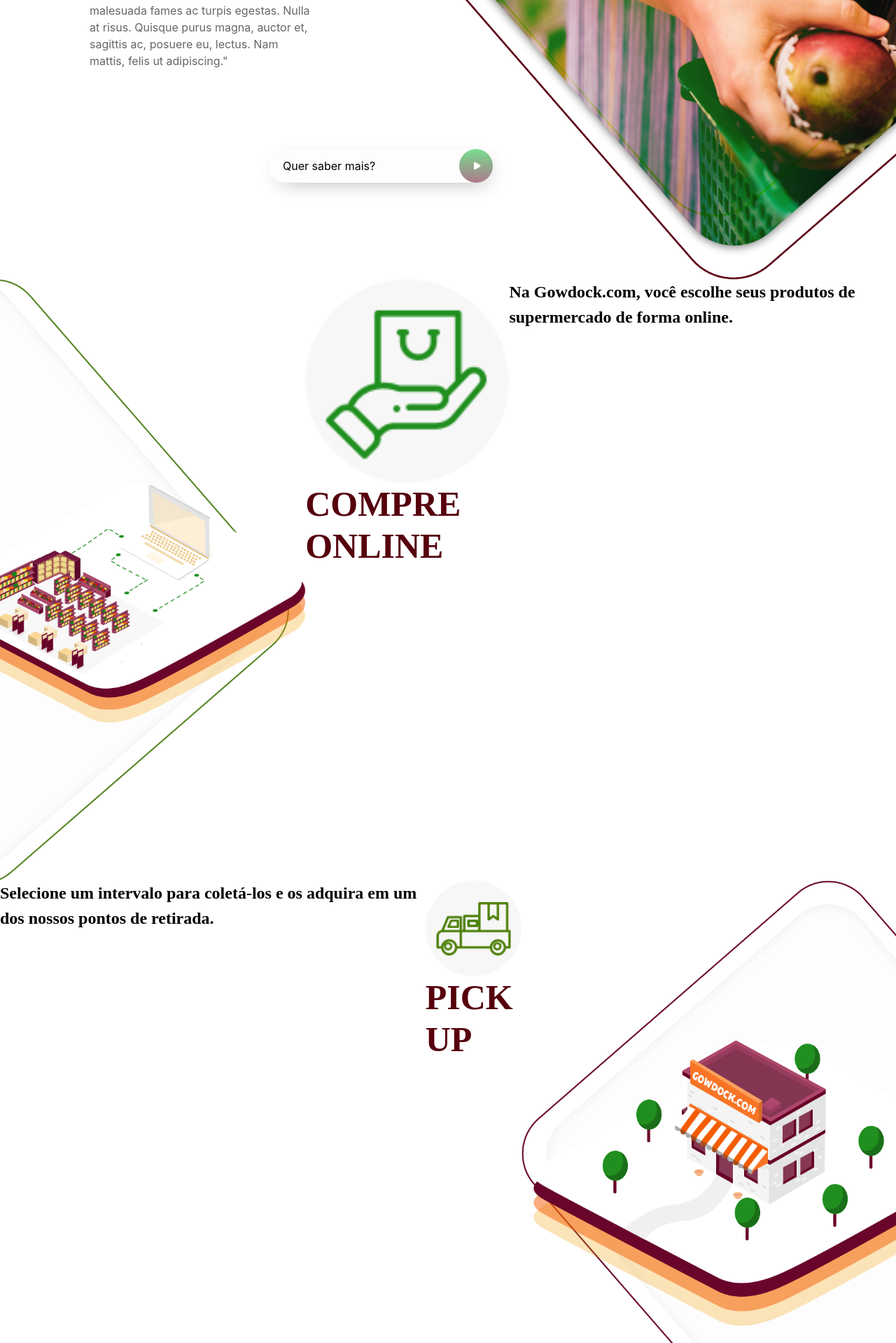
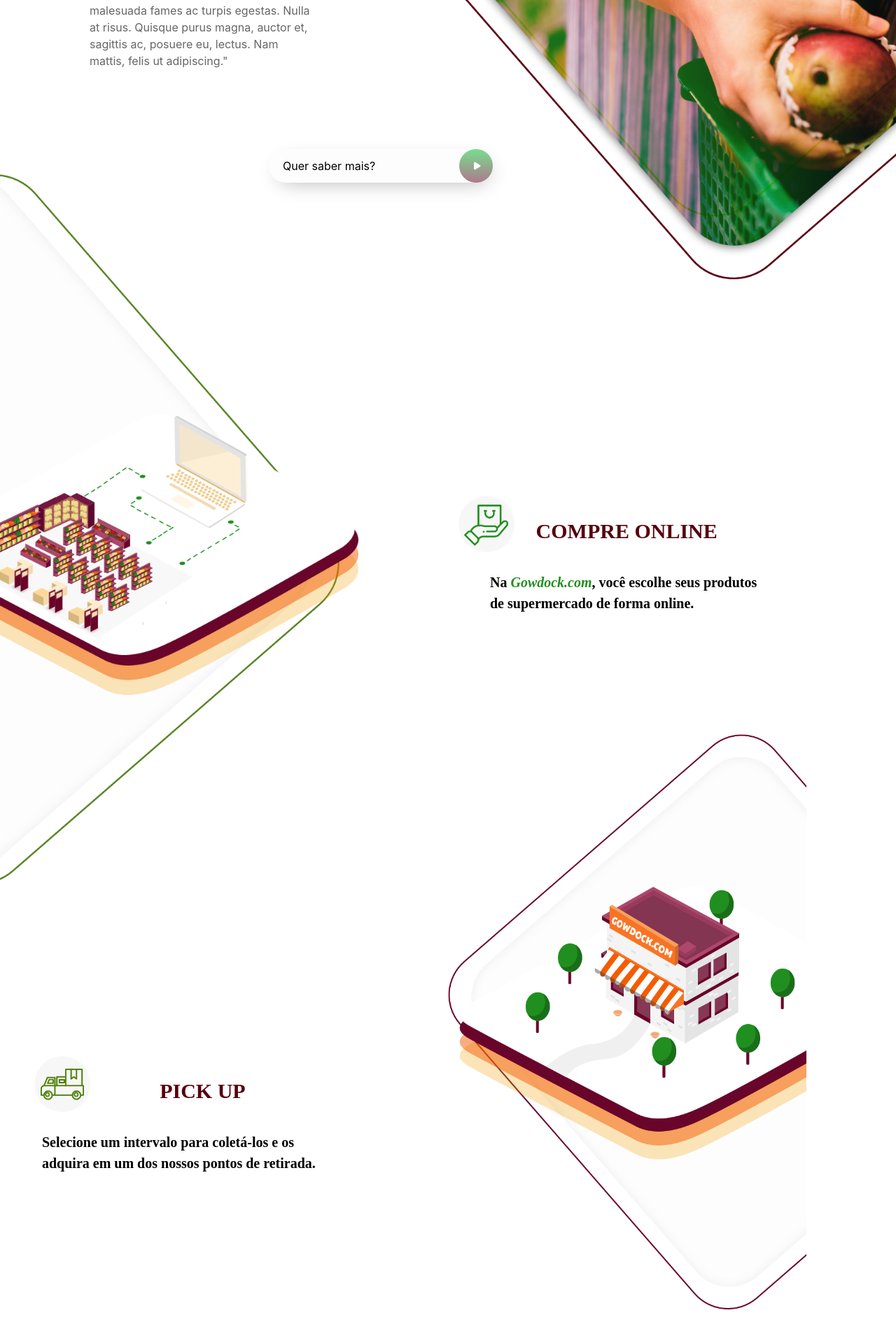
Before and after one commit to pauloandre23/gowdock-landing, a Django app: page / in a window 1280 px wide. Shown: the part 459-2378 px from the top of the page at 70% size. Run offline with Django 3.2, Linux system fonts and the light colour scheme; some libraries are stand-ins or nearby versions.

Commit message:
finished desktop

```diff
--- a/landing_page/static/css/main.css
+++ b/landing_page/static/css/main.css
@@ -51,6 +51,7 @@
     left: 30vw;
     bottom: 10vh;
 
+    cursor: pointer;
 }
 
 .call-to-action__text {
@@ -99,37 +100,47 @@
 
     width: 100%;
 }
+/* css das seções */
 
-.containerA3  {
-    display: flex;
-    flex-direction: row-reverse;
+.sectionCommon {
+    display: inline-flex;
+    flex-direction: row;
     flex-wrap: nowrap;
+    justify-content: space-between;
+    width: 100%;
+    height: 100vh;
 }
 
-
-.sectionTextA3 img{
-    float: right;
-    width: 100%;
+.imageSide {
+    width: 50%;
+    margin-top: -150px;
 }
 
-
-.imagemA3 {
-    width: 100%;
-    height: 100%;
+.imagemS2 {
+    width: 80%;
+}
+.textSide {
+    width: 50%;
+    display: flex;
+    flex-direction: column;
+    justify-content: center;
 }
 
-.containerA2  {
-    display: flex;
-    flex-direction: row;
-    flex-wrap: nowrap;
+.textSide > p > em {
+    color: #208F1F;
 }
 
+.title_right {
+    display: flex;
+    width: 400px;
+    justify-content: space-around;
+    align-items: center;
+}
 
-.sectionTextA2 img{
-    float: left;
-
-    width: 100%;
+.title_right > img {
+    height: 80px;
 }
+/* fim do css das seções */
 
 .footer {
     display: flex;
@@ -155,7 +166,7 @@
 }
 
   .headerA2 {
-    font-size: 50px;
+    font-size: 30px;
     font-family: Circular Std;
     font-weight: bold;
     color: #56000D;
@@ -168,11 +179,13 @@
     color: #56000D;
 }
 
-  .textA2 {
-    font-size: 24px;
+  .text__sections {
+    font-size: 20px;
     font-family: Circular Std;
     font-weight: bold;
     color: #000000;
+    width: 400px;
+    margin-left: 60px;
 }
 
   .textA3 {
--- a/landing_page/templates/index.html
+++ b/landing_page/templates/index.html
@@ -50,25 +50,17 @@
                   <p class="contact-form__desc"> Nós avisaremos quando estiver pronto! </p>
                 </div>
 
-                <div class="contact-form__content">
-                  <form>
 
+                <form action="/" method="post"  class="contact-form__content">
+                    {% csrf_token %}
                     <div class="contact-form__field">
-                        <label> Nome: </label>
-                        <input type="text" id="name-field" />
+                        {{ form_email }}
                     </div>
+                    <div class="contact-form__button">
+                        <button type="submit"> Enviar </button>
+                    </div>
+                </form>
 
-                    <div class="contact-form__field">
-                        <label> Email: </label>
-                        <input type="email" id="name-field" />
-                    </div>
-
-                    <div class="contact-form__button">
-                       <button type="submit"> Enviar </button>
-                    </div>
-
-                    </form>
-                </div>
 
               </div>
 
@@ -83,45 +75,53 @@
 
 
 
- <!--
-        <form action="/" method="post">
-            {% csrf_token %}
-            {{ form_email }}
-            <input type="submit" value="Submit">
-        </form>
--->
-    </section>
 
 
-    <section class="containerA2">
-
-        <div class="ilustrationA2">
-            <img src='{% static "/assets/Group 4.png" %}' alt="Principal" class="imagemA2" />
-        </div>
-
-        <div class="sectionTextA2">
-            <img src='{% static "assets/Group 21.png" %}' alt="IconeA2" />
-            <h1 class="headerA2">COMPRE ONLINE</h1>
-        </div>
-
-        <p1 class="textA2">Na Gowdock.com, você escolhe seus produtos de supermercado de forma online. </p1>
 
     </section>
 
 
-    <section class="containerA3">
+    <section class="sectionCommon">
 
-        <div class="ilustrationA3">
-            <img src='{% static "/assets/Group 2.png" %}' alt="PrincipalA3" class="imagemA3" />
+        <div class="imageSide">
+            <img src='{% static "/assets/Group 4.png" %}' alt="Principal" uk-scrollspy="cls: uk-animation-slide-left; delay: 200" class="imagemS2" />
         </div>
 
-        <div class="sectionTextA3">
-            <img src='{% static "assets/Group 22.png" %}' alt="IconeA3" />
-            <h1 class="headerA3">PICK UP</h1>
+        <div class="textSide">
+
+            <div class='title_right'>
+                <img src='{% static "assets/Group 21.png" %}' alt="Compra online" />
+                <h1 class="headerA2">COMPRE ONLINE</h1>
+            </div>
+
+            <p class="text__sections">Na <em>Gowdock.com</em>, você escolhe seus produtos de supermercado de forma online. </p>
+
         </div>
 
-        <p1 class="textA3">Selecione um intervalo para coletá-los e os adquira em um dos nossos pontos de retirada.
-        </p1>
+
+
+
+
+    </section>
+
+
+    <section class="sectionCommon">
+
+        <div class="textSide">
+
+            <div class='title_right'>
+                <img src='{% static "assets/Group 22.png" %}' alt="Compra online" />
+                <h1 class="headerA2">PICK UP</h1>
+            </div>
+
+            <p class="text__sections">Selecione um intervalo para coletá-los e os adquira em um dos nossos pontos de retirada. </p>
+
+        </div>
+
+
+        <div class="imageSide" uk-scrollspy="cls: uk-animation-slide-right; delay: 200">
+             <img src='{% static "/assets/Group 2.png" %}' alt="PrincipalA3" class="imagemS2" />
+        </div>
 
     </section>
 
```
